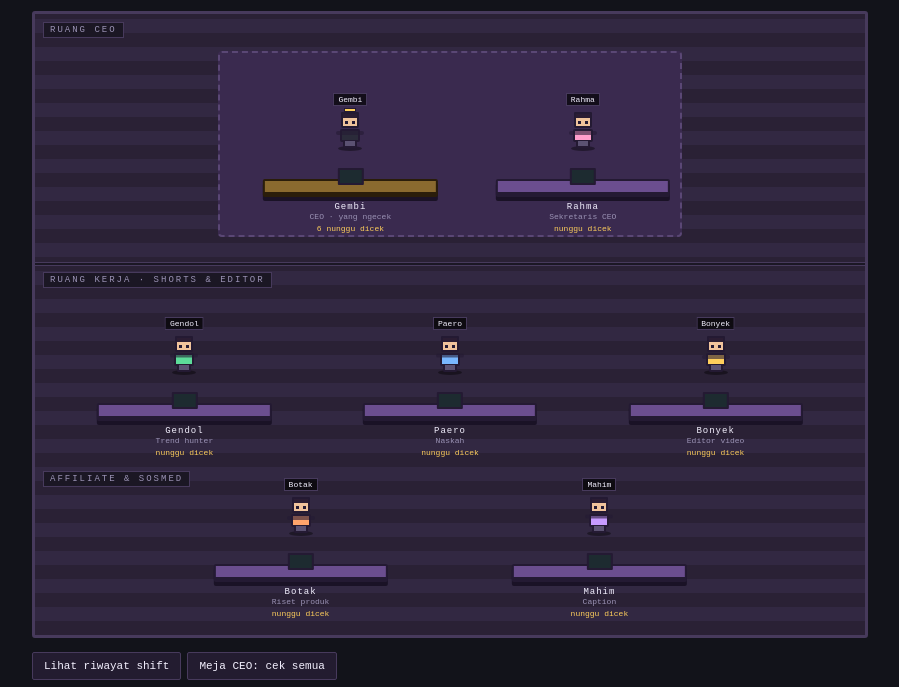
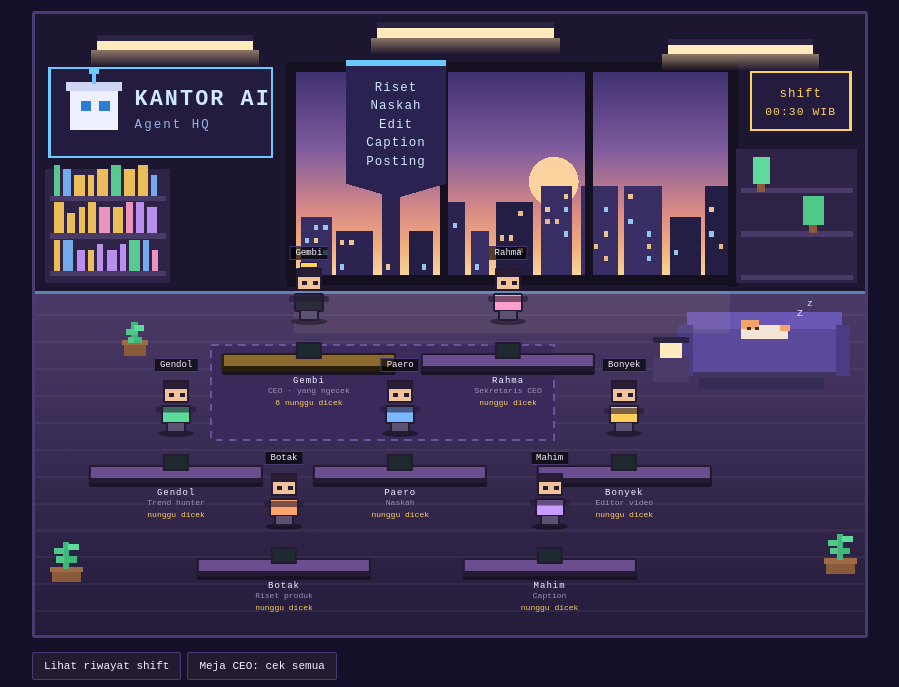
Before and after one commit to agungsetya290-commits/kantor-ai, a plain HTML site: page index.html in a window 1280 px wide. Shown: the part 119-806 px from the top of the page, without its empty margins (190-1089 px from the left). Drawn offline with Linux system fonts and the light colour scheme.

Commit message:
Update CSS styles and layout in index.html

```diff
--- a/index.html
+++ b/index.html
@@ -6,9 +6,9 @@
 <title>Kantor AI</title>
 <style>
 :root{
-  --bg:#12131a; --floor:#2a2135; --floor2:#322842; --wall:#1b1724;
+  --bg:#15102a; --floor:#2a2135; --floor2:#322842; --wall:#1b1724;
   --ink:#f4f1ff; --dim:#9b93b5; --gold:#ffcf5c; --ok:#5ddb9a; --warn:#ff7d7d;
-  --line:#473a5c; --font:"Courier New",ui-monospace,monospace;
+  --line:#4a3a74; --font:"Courier New",ui-monospace,monospace;
 }
 *{box-sizing:border-box}
 body{margin:0;background:var(--bg);color:var(--ink);font-family:var(--font);
@@ -22,12 +22,11 @@ h1{font-size:20px;letter-spacing:4px;margin:4px 0 6px;text-transform:uppercase}
   font-size:10px;border-radius:2px;color:var(--dim)}
 .chip.ok{color:var(--ok);border-color:#2d5c45}
 .chip.bad{color:var(--warn);border-color:#5c2d2d}
-.floor{position:relative;border:3px solid var(--line);background:
-  repeating-linear-gradient(0deg,var(--floor) 0 14px,var(--floor2) 14px 28px);
+.floor{position:relative;border:3px solid var(--line);background:#1d1630 url("scene.svg") center/100% 100% no-repeat;
   aspect-ratio:4/3;overflow:hidden;border-radius:3px}
 .room{position:absolute;inset:0}
-.roomlabel{position:absolute;font-size:9px;color:var(--dim);letter-spacing:2px;
-  text-transform:uppercase;background:var(--wall);padding:2px 6px;border:1px solid var(--line)}
+.roomlabel{position:absolute;font-size:8px;color:#9ad7ff;letter-spacing:2px;z-index:2;
+  text-transform:uppercase;background:#140f26cc;padding:2px 5px;border:1px solid #3c6a8f;border-radius:2px}
 .divider{position:absolute;left:50%;top:0;bottom:0;width:4px;background:var(--wall);
   border-left:1px solid var(--line);border-right:1px solid var(--line)}
 .desk{position:absolute;width:21%;transform:translate(-50%,-50%);cursor:pointer;
@@ -41,28 +40,28 @@ h1{font-size:20px;letter-spacing:4px;margin:4px 0 6px;text-transform:uppercase}
 .deskRole{font-size:8px;color:var(--dim)}
 .badge{display:block;font-size:8px;margin-top:3px;color:var(--gold)}
 .desk[aria-pressed="true"] .deskTop{background:var(--gold);border-color:#6b4a00}
-.guy{position:absolute;width:30px;height:42px;transform:translate(-50%,-100%);
+.guy{position:absolute;width:44px;height:62px;transform:translate(-50%,-100%);
   transition:left 1.4s steps(9,end),top 1.4s steps(9,end);z-index:3}
 .guy i{position:absolute;display:block}
-.shadow{left:3px;top:38px;width:24px;height:5px;background:#0006;border-radius:50%}
-.head{left:6px;top:4px;width:18px;height:16px;background:#f0c39b;border:2px solid #241a33;border-radius:2px}
-.hair{left:6px;top:4px;width:18px;height:6px;background:#2b1d33;border:2px solid #241a33;
+.shadow{left:4px;top:56px;width:36px;height:7px;background:#0006;border-radius:50%}
+.head{left:9px;top:6px;width:26px;height:23px;background:#f0c39b;border:2px solid #241a33;border-radius:2px}
+.hair{left:9px;top:6px;width:26px;height:9px;background:#2b1d33;border:2px solid #241a33;
   border-bottom:0;border-radius:2px 2px 0 0}
-.eyes{left:10px;top:13px;width:10px;height:3px;
-  background:linear-gradient(90deg,#241a33 3px,transparent 3px 7px,#241a33 7px)}
-.body{left:5px;top:21px;width:20px;height:13px;border:2px solid #241a33;border-radius:2px}
-.arm{left:1px;top:23px;width:28px;height:4px;background:#241a33;opacity:.6;border-radius:2px}
-.legs{left:8px;top:33px;width:14px;height:7px;background:#5b5272;border:2px solid #241a33;
+.eyes{left:15px;top:19px;width:16px;height:4px;
+  background:linear-gradient(90deg,#241a33 5px,transparent 5px 11px,#241a33 11px)}
+.body{left:7px;top:31px;width:30px;height:19px;border:2px solid #241a33;border-radius:2px}
+.arm{left:2px;top:34px;width:40px;height:6px;background:#241a33;opacity:.6;border-radius:2px}
+.legs{left:12px;top:49px;width:20px;height:10px;background:#5b5272;border:2px solid #241a33;
   border-top:0;border-radius:0 0 2px 2px}
 .guy.work .arm{animation:tap .45s steps(2,end) infinite alternate}
 @keyframes tap{to{transform:translateY(-3px)}}
-.tag{position:absolute;left:50%;top:-15px;transform:translateX(-50%);font-size:8px;
-  white-space:nowrap;background:#000a;padding:1px 4px;border:1px solid var(--line)}
+.tag{position:absolute;left:50%;top:-16px;transform:translateX(-50%);font-size:8px;
+  white-space:nowrap;background:#000a;padding:1px 5px;border:1px solid var(--line);font-size:9px}
 .bar{display:flex;gap:6px;flex-wrap:wrap;margin:14px 0 10px}
 button.btn{background:#231c30;color:var(--ink);border:1px solid var(--line);font-family:var(--font);
   font-size:11px;padding:7px 11px;cursor:pointer;border-radius:2px}
 button.btn:hover{border-color:var(--gold);color:var(--gold)}
-.panel{border:1px solid var(--line);background:#191522;padding:12px;border-radius:3px;min-height:90px}
+.panel{border:1px solid var(--line);background:#1b1533;padding:12px;border-radius:3px;min-height:90px}
 .panel h2{font-size:12px;margin:0 0 4px;letter-spacing:2px;text-transform:uppercase}
 .panel .who{font-size:10px;color:var(--dim);margin-bottom:10px}
 .kv{border-left:2px solid var(--line);padding:2px 0 2px 9px;margin:7px 0}
@@ -72,11 +71,8 @@ button.btn:hover{border-color:var(--gold);color:var(--gold)}
 .note{font-size:10px;color:var(--dim);margin-top:12px;line-height:1.7;border-top:1px solid var(--line);padding-top:9px}
 .hist{display:none;flex-wrap:wrap;gap:5px;margin-bottom:10px}
 .hist.on{display:flex}
-.hdivider{position:absolute;left:0;right:0;top:40%;height:4px;background:var(--wall);
-  border-top:1px solid var(--line);border-bottom:1px solid var(--line)}
-.rug{position:absolute;left:22%;right:22%;top:6%;height:30%;background:#3a2a4f;border:2px dashed #5a4775;border-radius:4px}
 .desk.ceo .deskTop{background:#8a6a2f;border-color:#2a1d0a}
-.crown{left:9px;top:0;width:12px;height:4px;background:var(--gold);border:1px solid #241a33}
+.crown{left:13px;top:0;width:18px;height:6px;background:var(--gold);border:1px solid #241a33}
 .acts{display:flex;gap:6px;margin-top:6px}
 .acts button{font-family:var(--font);font-size:10px;padding:4px 8px;cursor:pointer;border-radius:2px;
   background:#231c30;color:var(--ink);border:1px solid var(--line)}
@@ -92,11 +88,6 @@ button.btn:hover{border-color:var(--gold);color:var(--gold)}
   <div class="sub" id="meta">memuat shift…</div>
 
   <div class="floor" id="floor">
-    <div class="rug"></div>
-    <div class="hdivider"></div>
-    <div class="roomlabel" style="left:8px;top:8px">Ruang CEO</div>
-    <div class="roomlabel" style="left:8px;top:calc(40% + 10px)">Ruang Kerja · Shorts &amp; Editor</div>
-    <div class="roomlabel" style="left:8px;top:calc(73% + 4px)">Affiliate &amp; Sosmed</div>
     <div class="room" id="room"></div>
   </div>
 
@@ -120,9 +111,9 @@ button.btn:hover{border-color:var(--gold);color:var(--gold)}
 
 <script>
 const DESKS = {
-  gembi:{x:38,y:22}, rahma:{x:66,y:22},
-  gendol:{x:18,y:58}, paero:{x:50,y:58}, bonyek:{x:82,y:58},
-  botak:{x:32,y:84}, mahim:{x:68,y:84}
+  gembi:{x:33,y:50}, rahma:{x:57,y:50},
+  gendol:{x:17,y:68}, paero:{x:44,y:68}, bonyek:{x:71,y:68},
+  botak:{x:30,y:83}, mahim:{x:62,y:83}
 };
 const DOOR = {x:50,y:99};
 const SHIRT = {gembi:"#2b2b3a",rahma:"#ff9ecb",gendol:"#5ddb9a",paero:"#79b8ff",bonyek:"#ffcf5c",botak:"#ffa46b",mahim:"#c79bff"};
@@ -149,7 +140,7 @@ function render(v){
 
 function buildRoom(data){
   const room=document.getElementById("room");
-  room.innerHTML="";
+  room.innerHTML=""; orang=[];
   const agents=data.agents||{};
   Object.entries(DESKS).forEach(([id,p])=>{
     const a = id==="gembi" ? {nama:"Gembi",peran:"CEO · yang ngecek"} : agents[id];
@@ -170,9 +161,28 @@ function buildRoom(data){
       <i class="shadow"></i><i class="head"></i><i class="hair"></i><i class="eyes"></i>
       <i class="body" style="background:${SHIRT[id]}"></i><i class="arm"></i><i class="legs"></i>${id==="gembi"?'<i class="crown"></i>':''}`;
     room.appendChild(g);
+    orang.push({g,p});
     setTimeout(()=>{g.style.left=p.x+"%"; g.style.top=p.y+"%";
       setTimeout(()=>g.classList.add("work"),1400);},150+Math.random()*700);
   });
+  clearInterval(jalanTimer);
+  jalanTimer=setInterval(istirahat,7000);
+}
+
+// istirahat: satu orang jalan ke tempat lain sebentar, lalu balik ke mejanya
+let orang=[], jalanTimer=null;
+const SPOT=[{x:50,y:62},{x:24,y:78},{x:76,y:78},{x:88,y:55},{x:12,y:55},{x:62,y:92},{x:38,y:92}];
+function istirahat(){
+  const sibuk=orang.filter(o=>!o.g.dataset.pergi);
+  if(sibuk.length<2) return;
+  const o=sibuk[Math.floor(Math.random()*sibuk.length)];
+  const s=SPOT[Math.floor(Math.random()*SPOT.length)];
+  o.g.dataset.pergi="1"; o.g.classList.remove("work");
+  o.g.style.left=s.x+"%"; o.g.style.top=s.y+"%";
+  setTimeout(()=>{
+    o.g.style.left=o.p.x+"%"; o.g.style.top=o.p.y+"%";
+    setTimeout(()=>{o.g.classList.add("work"); delete o.g.dataset.pergi;},1500);
+  },2600+Math.random()*2600);
 }
 
 function show(id,btn){
```
